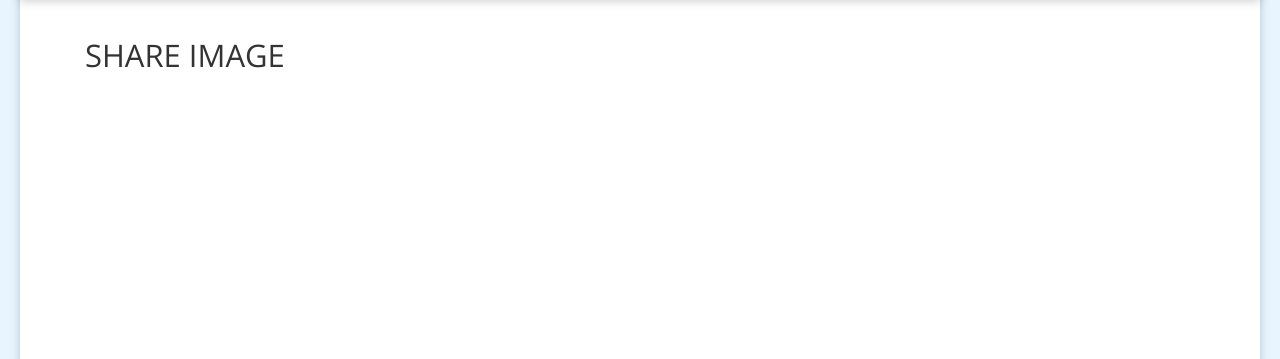
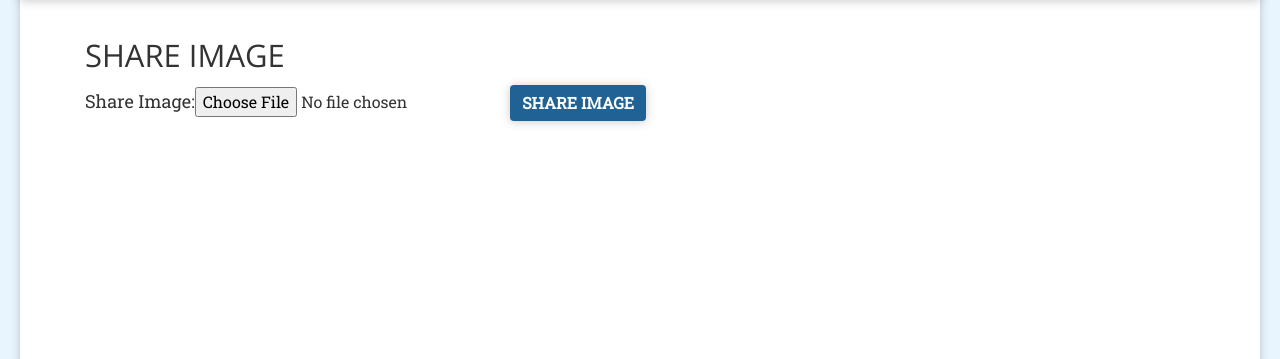
Before and after one commit to maliahavlicek/ci_hackathon_july_2020, a Django app: page /posts/add_image/1 in a window 1280 px wide. Shown: the part 61-420 px from the top of the page. Run offline with Django 3.2, Linux system fonts and the light colour scheme; a user stored in the database is signed in; tables that the repository leaves empty hold one stand-in row (values such as "Sample post"); some libraries are stand-ins or nearby versions.

Commit message:
Getting the post forms in based on conversations and slacks with Justin since his internet went down again

```diff
--- a/posts/forms.py
+++ b/posts/forms.py
@@ -1,14 +1,36 @@
 from django import forms
 from .models import Post
+from django.template.defaultfilters import filesizeformat
 
 
-class CreatPostForm(forms.Form):
+class CreatePostForm(forms.Form):
     """
-    Form to Create A Family
+    Form to Share a Text Post
     """
     status = forms.CharField(widget=forms.TextInput(attrs={"class": "form-control"}))
-    """hero_image = forms.ImageField(label="Hero Image")"""
 
     class Meta:
         model = Post,
         fields = ["status"]
+
+
+class CreateImageForm(forms.Form):
+    """
+    Form to Share a Image Post
+    """
+    photo = forms.ImageField(label="Share Image")
+
+    class Meta:
+        model = Post
+        fields = [
+            'photo',
+        ]
+
+    def clean_hero_image(self):
+        image_file = self.cleaned_data.get('photo')
+        if image_file:
+            # limit images to 10 MB
+            size_limit = 10485760
+            if image_file.size > size_limit:
+                self.add_error('hero_image', 'Please keep file size under %s. Current size %s' % (
+                    filesizeformat(size_limit), filesizeformat(image_file.size)))
--- a/posts/templates/share_image.html
+++ b/posts/templates/share_image.html
@@ -1,4 +1,5 @@
 {% extends "base.html" %}
+{% load static tz bootstrap_tags crispy_forms_tags %}
 {% block page_title %}
     {# Put page specific HTML Title Here #}
     Share Image
@@ -15,4 +16,11 @@
 {% endblock %}
 {% block main_content %}
     {# Put main content here. SHOULD NOT BE EMPTY. #}
+    <form method="POST" enctype="multipart/form-data">
+        {% csrf_token %}
+        {{ form |as_bootstrap }}
+        {# restrict number of family members to 100 to prevent bots killing site #}
+
+        <button class="btn btn-default">Share Image</button>
+    </form>
 {% endblock %}
--- a/posts/views.py
+++ b/posts/views.py
@@ -5,7 +5,7 @@ from django.contrib import messages
 from users.models import User
 from accounts.models import Family
 from .models import Post
-from .forms import CreatPostForm
+from .forms import CreatePostForm, CreateImageForm
 
 
 @login_required
@@ -24,22 +24,24 @@ def add_image(request, id):
         # in case user bookmarks a page and db re-indexes
         messages.warning(request, "Sorry the family you are adding an image to does not exist.")
         return redirect(reverse('wall'))
+    form = CreateImageForm()
+    if request.method == 'POST':
+        form = CreateImageForm(request.POST, request.FILES)
+        if 'cancel' in request.POST:
+            return redirect(reverse('default_wall'))
+        if form.is_valid():
+            post = Post.objects.create(
+                photo=request.FILES['photo'],
+                user=user,
+                family=family
+            )
+            # let user know the post was created
+            messages.success(request,
+                             "Your image was successfully shared ")
+            return redirect(reverse('wall', kwargs={"id": str(family.pk)}))
 
-    return render(request, "share_image.html")
+    return render(request, "share_image.html", {"form": form, })
 
-
-@login_required
-def update_image(request, id):
-    """
-    Show Image Update Form
-    """
-    user = request.user
-    post = Post.objects.filter(id=id)
-    if user != post.user:
-        messages.warning(request, "You do not have permission to update this image")
-        return redirect(reverse('wall'))
-
-    return render(request, "update_image.html")
 
 
 @login_required
@@ -60,9 +62,9 @@ def add_post(request, id):
         messages.warning(
             request, "Sorry the family you are posting to does not exist.")
         return redirect(reverse('wall'))
-    form = CreatPostForm()
+    form = CreatePostForm()
     if request.method == 'POST':
-        form = CreatPostForm(request.POST, request.FILES)
+        form = CreatePostForm(request.POST, request.FILES)
         if 'cancel' in request.POST:
             return redirect(reverse('default_wall'))
         if form.is_valid():
@@ -75,7 +77,6 @@ def add_post(request, id):
             messages.success(request,
                              "Your post was successfully created ")
             return redirect(reverse('wall', kwargs={"id": str(family.pk)}))
-            # return redirect('pagename', param1, param2)
 
     return render(request, "create_post.html", {"form": form, })
 
@@ -92,3 +93,17 @@ def update_post(request, id):
         return redirect(reverse('wall'))
 
     return render(request, "update_post.html")
+
+
+@login_required
+def update_image(request, id):
+    """
+    Show Image Update Form
+    """
+    user = request.user
+    post = Post.objects.filter(id=id)
+    if user != post.user:
+        messages.warning(request, "You do not have permission to update this image")
+        return redirect(reverse('wall'))
+
+    return render(request, "update_image.html")
```
Also changed, not shown: accounts/templates/walls/wall.html (+17 -3 lines).
